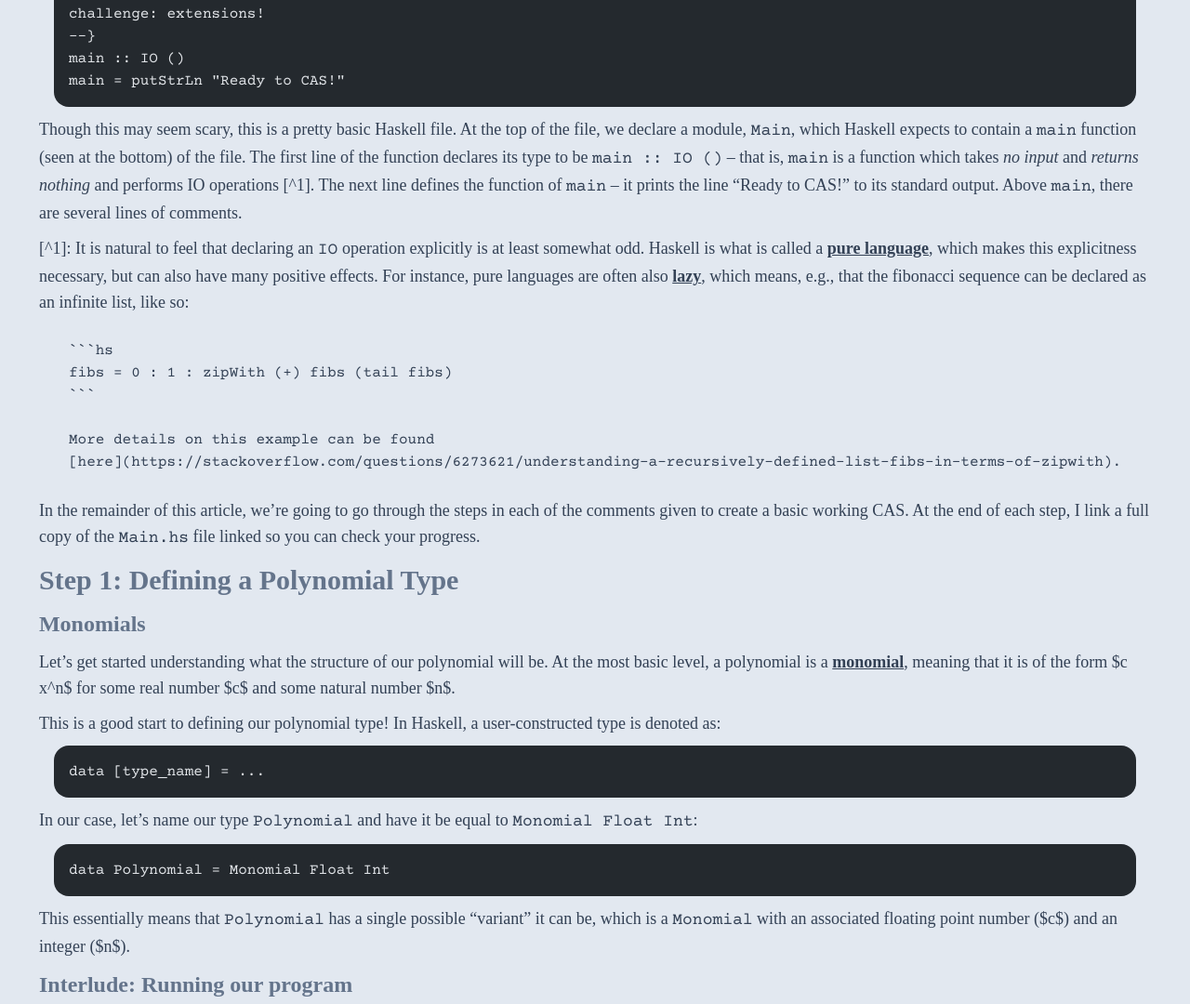
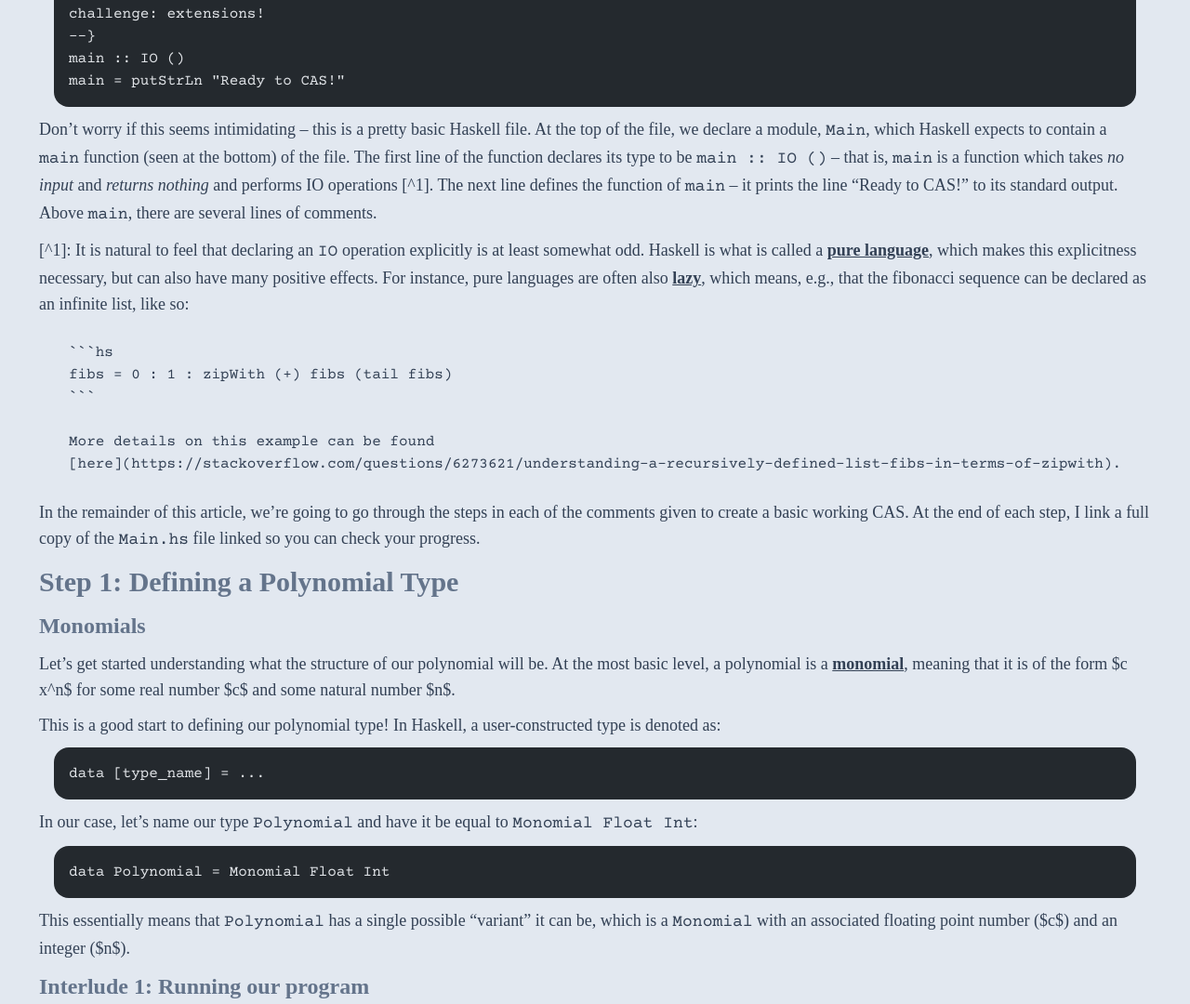
Before and after one commit to agarmu/website, an Astro site: page /posts/01-polynomials in a window 1280 px wide. Shown: the part 1661-2741 px from the top of the page at 93% size. Built offline with nearby package versions, Linux system fonts and the light colour scheme; Astro itself is replaced by a stand-in of ours; some packages are replaced by stand-ins of ours; code samples lack their colours.

Commit message:
update blog post

````diff
--- a/src/pages/posts/01-polynomials.md
+++ b/src/pages/posts/01-polynomials.md
@@ -3,7 +3,7 @@ layout: ../../components/post.astro
 title: Building a Computer Algebra System in Haskell
 pubDate: 2024-05-29
 description: TODO
-draft: true
+publishingStatus: unlisted
 ---
 
 The idea of a single-variable
@@ -22,8 +22,8 @@ which exist to perform computations on objects like these.
 ### Goals
 
 Unfortunately, most computer algebra systems are _far_ too complicated to learn
-to hack/tinker with in a single day. To this end, this blog post will explore
-how we can build a **basic** computer algebra system with which you can:
+to hack/tinker within a single day. To this end, this blog post will explore how
+we can build a **basic** computer algebra system with which you can:
 
 - construct polynomials
 - represent basic operations on polynomials (e.g., addition, multiplication)
@@ -93,13 +93,14 @@ main :: IO ()
 main = putStrLn "Ready to CAS!"
 ```
 
-Though this may seem scary, this is a pretty basic Haskell file. At the top of
-the file, we declare a module, `Main`, which Haskell expects to contain a `main`
-function (seen at the bottom) of the file. The first line of the function
-declares its type to be `main :: IO ()` -- that is, `main` is a function which
-takes _no input_ and _returns nothing_ and performs IO operations [^1]. The next
-line defines the function of `main` -- it prints the line "Ready to CAS!" to its
-standard output. Above `main`, there are several lines of comments.
+Don't worry if this seems intimidating -- this is a pretty basic Haskell file.
+At the top of the file, we declare a module, `Main`, which Haskell expects to
+contain a `main` function (seen at the bottom) of the file. The first line of
+the function declares its type to be `main :: IO ()` -- that is, `main` is a
+function which takes _no input_ and _returns nothing_ and performs IO operations
+[^1]. The next line defines the function of `main` -- it prints the line "Ready
+to CAS!" to its standard output. Above `main`, there are several lines of
+comments.
 
 [^1]:
     It is natural to feel that declaring an `IO` operation explicitly is at
@@ -148,7 +149,7 @@ This essentially means that `Polynomial` has a single possible "variant" it can
 be, which is a `Monomial` with an associated floating point number ($c$) and an
 integer ($n$).
 
-### Interlude: Running our program
+### Interlude 1: Running our program
 
 Now that we have a basic structure present, let's actually execute some Haskell
 code! In the shell, enter the following (substituting `app/Main.sh` for wherever
````
